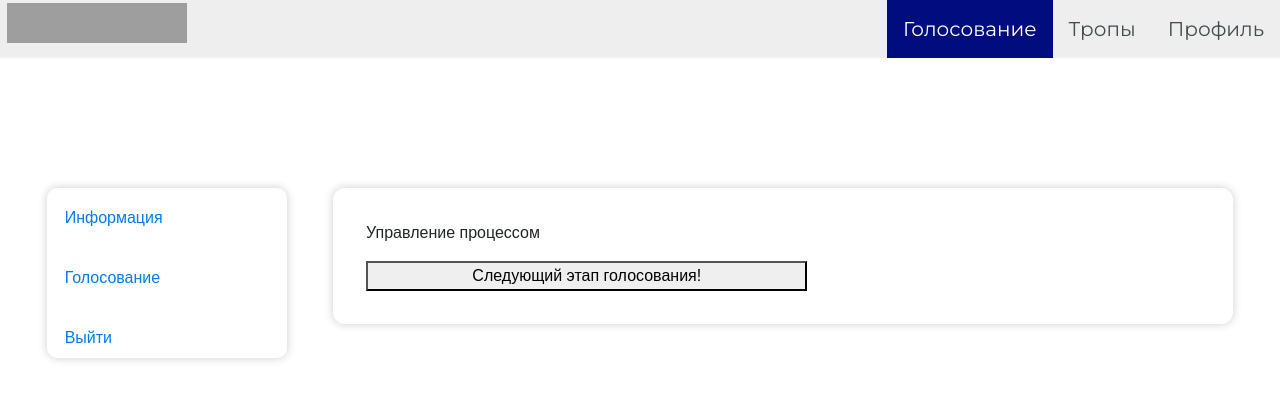
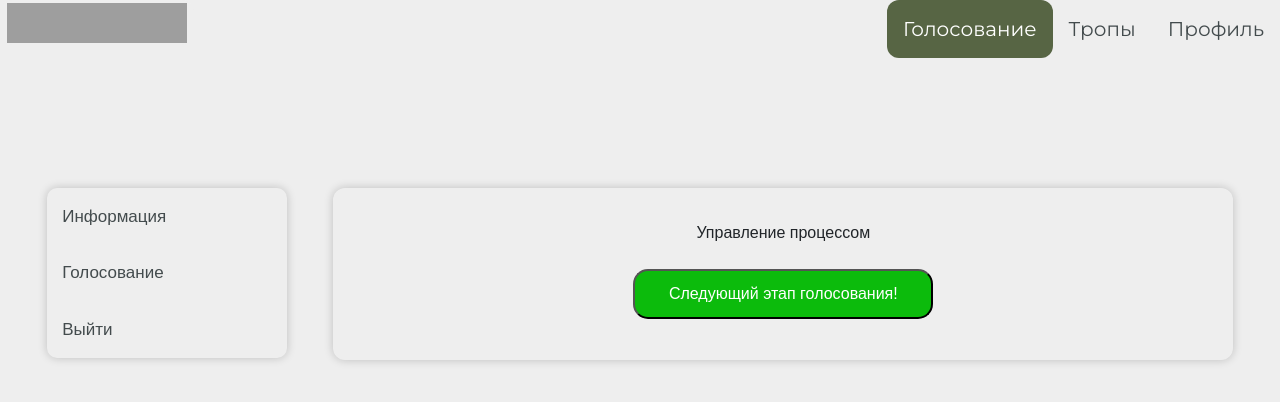
Before and after one commit to Spatium-Lustrator/django-site-with-auth, a Django app: page /profile/admin/change_state/ in a window 1280 px wide. Shown: the top 402 px of the page. Run offline with Django 4.2, Linux system fonts and the light colour scheme; a user stored in the database is signed in; tables that the repository leaves empty hold one stand-in row (values such as "Sample post"); some libraries are stand-ins or nearby versions; grey boxes are pictures that could not be loaded.

Commit message:
new styles

```diff
--- /dev/null
+++ b/authproject/main/static/css/change_state.css
@@ -0,0 +1,37 @@
+.title{
+    text-align: center;
+}
+
+.grid-container{
+    position: relative;
+    height: 66.5px;
+}
+
+.end_stage{
+    color: black;
+    background-color: #ff0303;
+    border-radius: 15px;
+    width: 300px;
+    height: 50px;
+    margin: 0;
+    position: absolute;
+    top: 50%;
+    left: 50%;
+    -ms-transform: translate(-50%, -50%);
+    transform: translate(-50%, -50%);
+
+}
+
+.next_stage{
+    color: white;
+    background-color: #0cbb0c;
+    border-radius: 15px;
+    width: 300px;
+    height: 50px;
+    margin: 0;
+    position: absolute;
+    top: 50%;
+    left: 50%;
+    -ms-transform: translate(-50%, -50%);
+    transform: translate(-50%, -50%);
+}
--- a/authproject/main/static/css/home.css
+++ b/authproject/main/static/css/home.css
@@ -28,13 +28,15 @@ body {
 }
 
 .navbar_h a:hover {
-  background-color: #222;
-  color: white;
+  background-color: #87936e;
+  color: #fff;
+  border-radius: 12px;
 }
 
 .navbar_h a.active {
-  background-color: #010d7e;
+  background-color: #576544;
   color: #fff;
+  border-radius: 12px;
 }
 
 .navbar_h a.img{
--- a/authproject/main/static/css/profile.css
+++ b/authproject/main/static/css/profile.css
@@ -8,6 +8,21 @@ body{
   justify-content: space-evenly;
   padding: 130px 0;
 }
+
+/* .side-panel a{
+  float: right;
+  color: #434B4D;
+  text-align: center;
+  padding: 14px 16px;
+  text-decoration: none;
+  font-size: 17px;
+}
+
+.side-panel a:hover{
+  background-color: #222;
+  color: white;
+  border-radius: 12px;
+} */
 
 .profile .side-panel {
   font-family: "SB Sans Interface Semibold", sans-serif;
@@ -27,16 +42,25 @@ body{
   justify-content: space-between;
   align-items: center;
 }
-.profile .side-panel .category {
+.profile .side-panel .category{
   cursor: pointer;
-  padding: 18px;
+  color: #434B4D;
+  padding: 15.5px;
   width: 240px;
   display: flex;
   flex-direction: row;
   justify-content: space-between;
   align-items: center;
+  text-align: center;
+  text-decoration: none;
+  font-size: 17px;
 }
 
+.profile .side-panel .category:hover{
+  background-color: #222;
+  color: white;
+  border-radius: 12px;
+}
 
 .profile .content-panel .information-about-account {
   font-family: "SB Sans Interface", sans-serif;
--- a/authproject/main/templates/main/change_state.html
+++ b/authproject/main/templates/main/change_state.html
@@ -4,6 +4,8 @@
 {% block imports %}
     <script src="https://ajax.googleapis.com/ajax/libs/jquery/3.5.1/jquery.min.js"></script>
     <link rel="stylesheet" href="https://cdn.jsdelivr.net/npm/bootstrap@4.0.0/dist/css/bootstrap.min.css" integrity="sha384-Gn5384xqQ1aoWXA+058RXPxPg6fy4IWvTNh0E263XmFcJlSAwiGgFAW/dAiS6JXm" crossorigin="anonymous">
+    <link rel="stylesheet" href="{% static 'css/change_state.css' %}">
+    <link rel="stylesheet" href="{% static 'css/profile.css' %}">
     <script src="https://code.jquery.com/jquery-3.2.1.slim.min.js" integrity="sha384-KJ3o2DKtIkvYIK3UENzmM7KCkRr/rE9/Qpg6aAZGJwFDMVNA/GpGFF93hXpG5KkN" crossorigin="anonymous"></script>
     <script src="https://cdn.jsdelivr.net/npm/popper.js@1.12.9/dist/umd/popper.min.js" integrity="sha384-ApNbgh9B+Y1QKtv3Rn7W3mgPxhU9K/ScQsAP7hUibX39j7fakFPskvXusvfa0b4Q" crossorigin="anonymous"></script>
     <script src="https://cdn.jsdelivr.net/npm/bootstrap@4.0.0/dist/js/bootstrap.min.js" integrity="sha384-JZR6Spejh4U02d8jOt6vLEHfe/JQGiRRSQQxSfFWpi1MquVdAyjUar5+76PVCmYl" crossorigin="anonymous"></script>
--- a/authproject/main/templates/main/trops.html
+++ b/authproject/main/templates/main/trops.html
@@ -3,6 +3,7 @@
 
 {% block imports %}
     <link rel="stylesheet" href="https://cdn.jsdelivr.net/npm/bootstrap@4.0.0/dist/css/bootstrap.min.css" integrity="sha384-Gn5384xqQ1aoWXA+058RXPxPg6fy4IWvTNh0E263XmFcJlSAwiGgFAW/dAiS6JXm" crossorigin="anonymous">
+    <link rel="stylesheet" href="{% static 'css/trops.css' %}">
     <script src="https://code.jquery.com/jquery-3.2.1.slim.min.js" integrity="sha384-KJ3o2DKtIkvYIK3UENzmM7KCkRr/rE9/Qpg6aAZGJwFDMVNA/GpGFF93hXpG5KkN" crossorigin="anonymous"></script>
     <script src="https://cdn.jsdelivr.net/npm/popper.js@1.12.9/dist/umd/popper.min.js" integrity="sha384-ApNbgh9B+Y1QKtv3Rn7W3mgPxhU9K/ScQsAP7hUibX39j7fakFPskvXusvfa0b4Q" crossorigin="anonymous"></script>
     <script src="https://cdn.jsdelivr.net/npm/bootstrap@4.0.0/dist/js/bootstrap.min.js" integrity="sha384-JZR6Spejh4U02d8jOt6vLEHfe/JQGiRRSQQxSfFWpi1MquVdAyjUar5+76PVCmYl" crossorigin="anonymous"></script>
```
Also changed, not shown: authproject/main/static/css/trops.css (added, +10 -0 lines), 1 other file.
